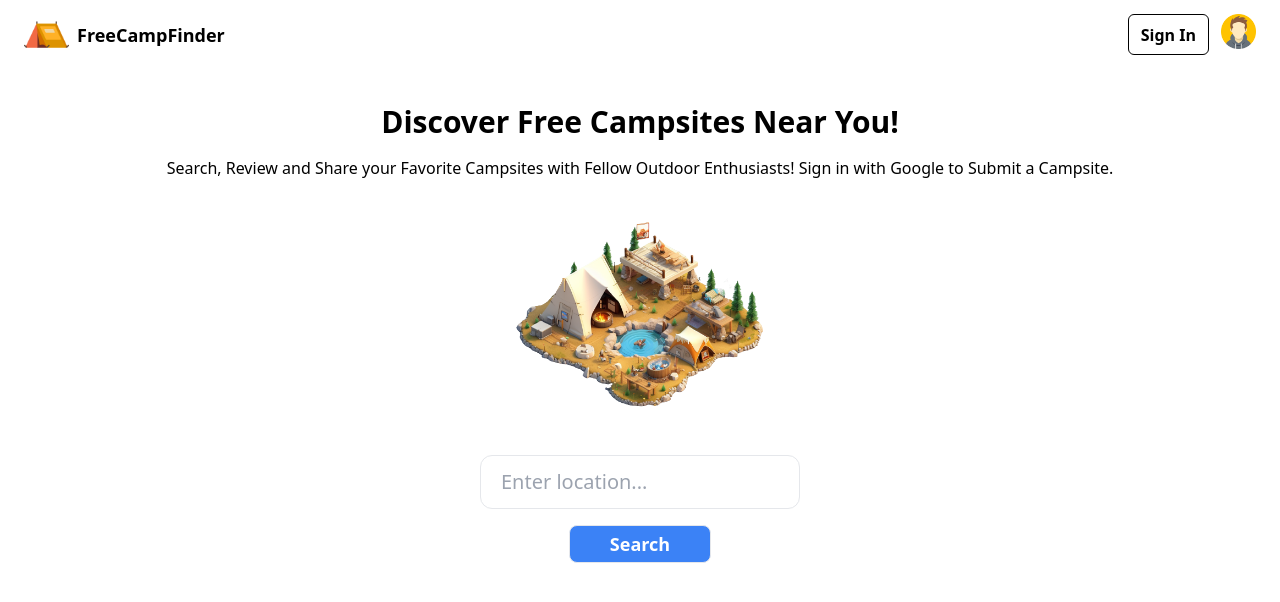
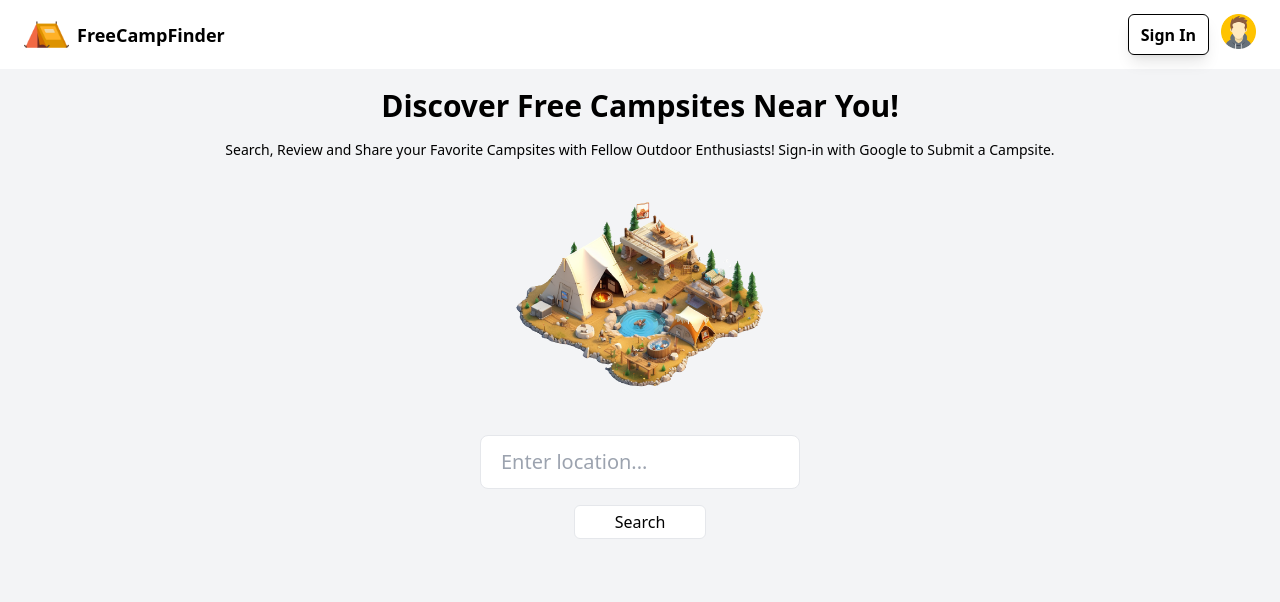
Before and after one commit to Grupith/freecampfinder, a Next.js app: page / in a window 1280 px wide. Shown: the top 602 px of the page. Built offline with nearby package versions, Linux system fonts and the light colour scheme.

Commit message:
updated main UI & readme

```diff
--- a/app/page.tsx
+++ b/app/page.tsx
@@ -3,14 +3,15 @@ import campsiteImg from "../public/assets/Campsite-transparent.png"
 
 export default function Home() {
   return (
-    <main className="text-center pt-16 min-h-screen font-sans">
-      <div className="pt-10">
-        <h1 className="text-3xl font-bold">
-          Discover Free Campsites Near You!
+    <main className="text-center pt-16 min-h-screen font-sans bg-gray-100">
+      <section>
+        <div className="pt-6">
+          <h1 className="text-3xl font-bold mx-10">
+            Discover <span></span>Free Campsites Near You!
           </h1>
-        <p className="mt-4 text-md font-medium mx-10">
+          <p className="mt-4 text-sm font-medium mx-10">
             Search, Review and Share your Favorite Campsites with Fellow Outdoor
-          Enthusiasts! Sign in with Google to Submit a Campsite.
+            Enthusiasts! Sign-in with Google to Submit a Campsite.
           </p>
         </div>
         <Image
@@ -20,15 +21,16 @@ export default function Home() {
           height={275}
           className="rounded-3xl m-auto"
         />
+      </section>
       <form className="flex flex-col mx-10">
         <input
           type="text"
           placeholder="Enter location..."
-          className="text-xl py-3 px-5 rounded-xl border w-80 m-auto"
+          className="text-xl py-3 px-5 rounded-lg border w-80 m-auto cursor-pointer"
         />
         <button
           type="submit"
-          className="border rounded-lg w-fit m-auto px-10 py-1 mt-4 bg-blue-500 text-white font-semibold text-lg"
+          className="border rounded-md w-fit m-auto px-10 py-1 mt-4 bg-white font-medium text-md hover:border-black"
         >
           Search
         </button>
--- a/components/Nav.tsx
+++ b/components/Nav.tsx
@@ -19,7 +19,7 @@ export default function Nav() {
         </div>
       </Link>
       <div className="flex space-x-3">
-        <button className="border border-black py-1 px-3 rounded-md font-semibold text-md">
+        <button className="border border-black py-1 px-3 rounded-md font-semibold text-md shadow-lg">
           Sign In
         </button>
         <div className="relative" onClick={handleUserMenu}>
```
Also changed, not shown: 1 other file (tests, documents, lock files or other folders). Lines whose indentation alone changed are shown as unchanged.
